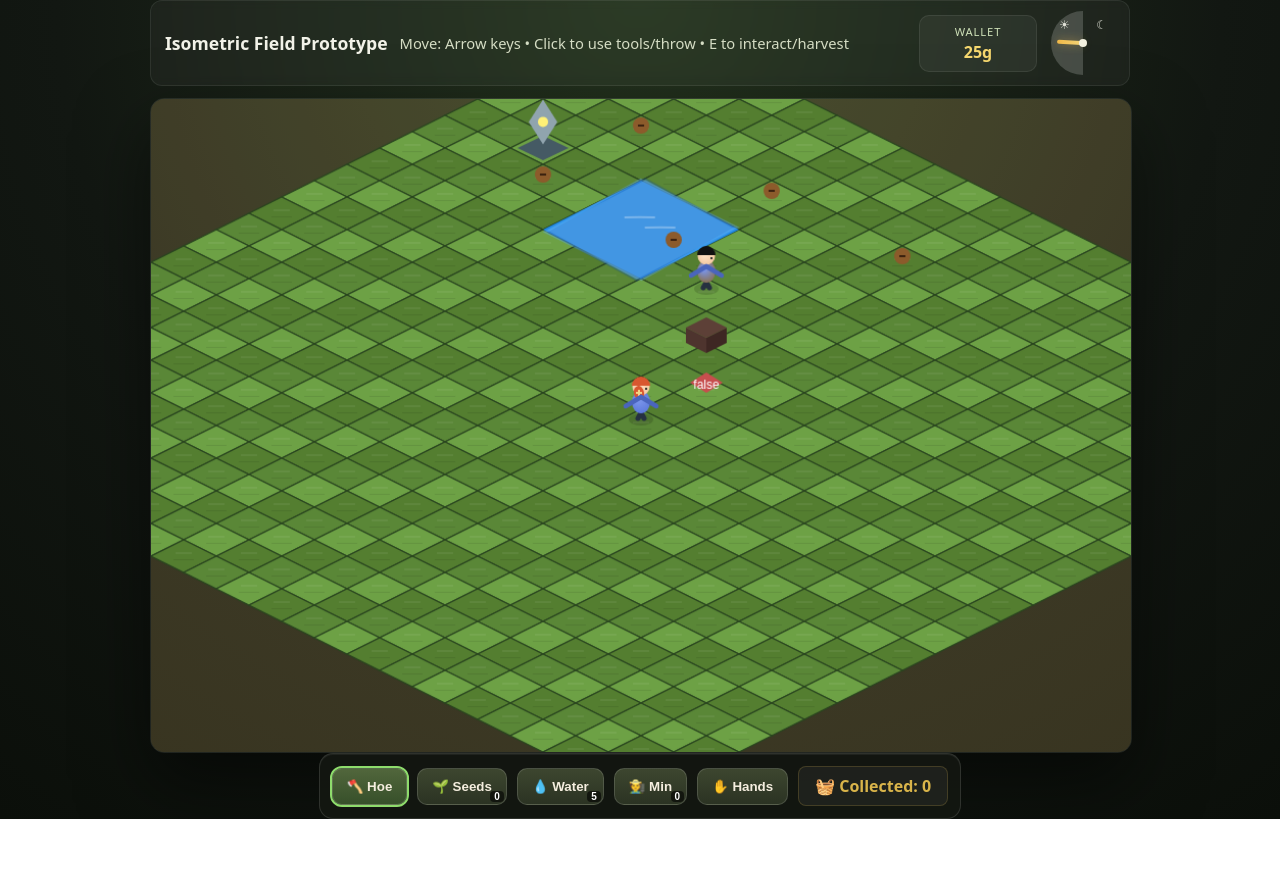
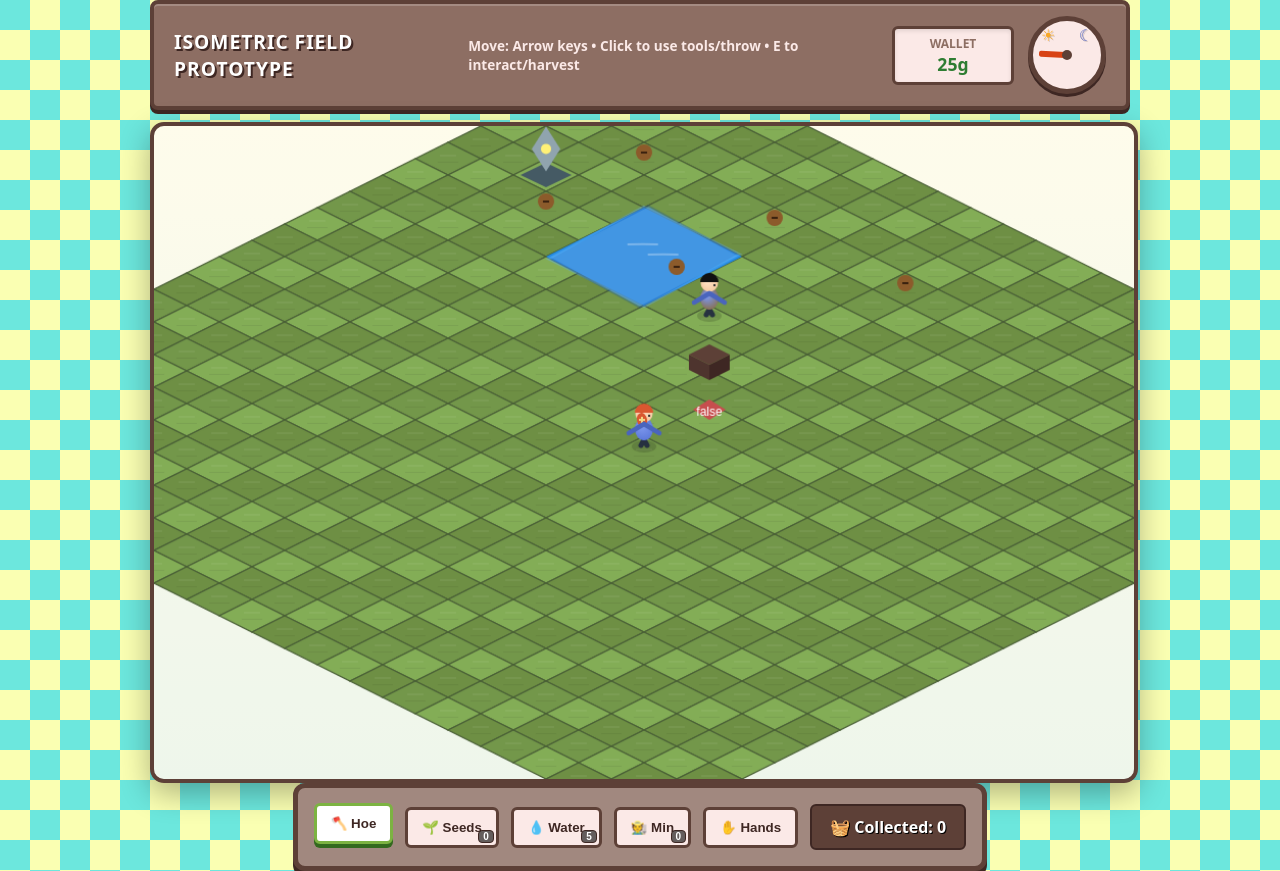
Before and after one commit to Beanminchild/TestGame, a website built with Vite: page workingIndex.html in a window 1280 px wide. Before the commit the page ends 819 px from the top, so only its background shows below. Built offline with nearby package versions, Linux system fonts and the light colour scheme.

Commit message:
Enhance day-night cycle tinting and improve HUD styles
- Updated the `getTimeTint` function to adjust color values for dawn, full day, dusk, and night.
- Implemented a tint overlay in the `drawScene` function to reflect the time of day on the world.
- Redesigned HUD elements with a wooden aesthetic, including background colors, borders, and shadows.
- Improved typography and spacing for HUD text elements for better readability.
- Enhanced canvas styling with a new gradient background and border adjustments.
- Refined inventory and tool slot styles to match the new theme, including hover effects and active states.
- Updated clock styles for a more polished appearance, including size adjustments and color changes.

```diff
--- a/src/render.js
+++ b/src/render.js
@@ -444,16 +444,20 @@ export function drawCursor(ctx, cursor, camera) {
 export function getTimeTint(progress) {
   const p = Math.min(1, Math.max(0, progress ?? 0));
 
-  if (p < 0.18) {
-    return { r: 255, g: 214, b: 130, a: 0.18 };
+  // Dawn (0% - 20%)
+  if (p < 0.2) {
+    return { r: 255, g: 240, b: 180, a: 0.15 };
   }
-  if (p < 0.45) {
-    return { r: 255, g: 172, b: 92, a: 0.12 };
+  // Full Day (20% - 60%) - Clear/No tint
+  if (p < 0.6) {
+    return { r: 255, g: 255, b: 255, a: 0 };
   }
-  if (p < 0.72) {
-    return { r: 130, g: 92, b: 160, a: 0.18 };
+  // Dusk (60% - 80%)
+  if (p < 0.8) {
+    return { r: 255, g: 130, b: 80, a: 0.4 };
   }
-  return { r: 42, g: 22, b: 74, a: 0.42 };
+  // Night (80% - 100%)
+  return { r: 40, g: 40, b: 120, a: 0.5 };
 }
 
 export function drawScene(ctx, canvas, character, spriteBank, camera, button, mins, cursor, world, shopkeeper, shopkeeperSpriteBank) {
@@ -483,6 +487,21 @@ export function drawScene(ctx, canvas, character, spriteBank, camera, button, mi
     drawPlantOverlay(ctx, tile, c, r, camera);
   }
 
+
+    // time cycle tint over world
+  //const tint = getTimeTint(world.dayProgress || 0);
+  if (tint.a > 0) {
+    ctx.save();
+    // 'multiply' makes the world look naturally darker/tinted
+    // 'source-over' (default) just adds a colored film
+    if (world.dayProgress > 0.6) {
+        ctx.globalCompositeOperation = 'multiply';
+    }
+    ctx.fillStyle = `rgba(${tint.r}, ${tint.g}, ${tint.b}, ${tint.a})`;
+    ctx.fillRect(0, 0, canvas.width, canvas.height);
+    ctx.restore();
+  }
+
   drawBox(ctx, world.box, camera);
   drawDominion(ctx, world.dominion, camera);
   drawWaterPond(ctx, world.pond, camera);
@@ -495,6 +514,9 @@ export function drawScene(ctx, canvas, character, spriteBank, camera, button, mi
     }
   }
 
+
+
   drawCursor(ctx, cursor, camera);
   drawCharacter(ctx, character, spriteBank, camera);
+
 }
--- a/style.css
+++ b/style.css
@@ -6,6 +6,15 @@ body {
     radial-gradient(circle at top, #24331e 0%, #121712 56%, #0b0f0a 100%);
   color: #f2f2e8;
   font-family: system-ui, sans-serif;
+  width: 100%;
+  height: 100%;
+  --color1: rgb(108, 231, 221);
+  --color2: rgb(250, 255, 178);
+  background-color: var(--color1);
+  background-image: linear-gradient(45deg, var(--color2) 25%, transparent 25%, transparent 75%, var(--color2) 75%, var(--color2)),
+                    linear-gradient(45deg, var(--color2) 25%, var(--color1) 25%, var(--color1) 75%, var(--color2) 75%, var(--color2));
+  background-size: 60px 60px;
+  background-position: 0 0, 30px 30px;
 }
 
 body {
@@ -19,28 +28,34 @@ body {
   gap: 12px;
 }
 
+/* --- HUD: Harvest Moon 64 Wooden Style --- */
 .hud {
   display: flex;
   align-items: center;
   justify-content: space-between;
   gap: 12px;
-  padding: 10px 14px;
-  background: rgba(255, 255, 255, 0.04);
-  border: 1px solid rgba(255, 255, 255, 0.08);
-  border-radius: 12px;
-  backdrop-filter: blur(4px);
+  padding: 12px 20px;
+  background: #8d6e63; /* Medium Wood */
+  border: 4px solid #5d4037; /* Dark Wood Frame */
+  border-radius: 8px;
+  box-shadow: 0 4px 0 #3e2723, inset 0 2px 0 rgba(255,255,255,0.2);
 }
 
 .hud h1 {
-  margin: 2;
-  font-size: 1.1rem;
-  font-weight: 700;
+  margin: 0;
+  font-size: 1.2rem;
+  font-weight: 900;
+  color: #fff;
+  text-shadow: 2px 2px 0 #3e2723;
+  text-transform: uppercase;
+  letter-spacing: 1px;
 }
 
 .hud p {
   margin: 0;
-  color: #d5ddc4;
-  font-size: 0.92rem;
+  color: #fbe9e7;
+  font-size: 0.85rem;
+  font-weight: 600;
 }
 
 canvas {
@@ -48,44 +63,51 @@ canvas {
   height: auto;
   display: block;
   border-radius: 14px;
-  border: 1px solid rgba(255, 255, 255, 0.08);
-  box-shadow: 0 30px 70px rgba(0, 0, 0, 0.5);
+  border: 4px solid #5d4037;
+  background: linear-gradient(180deg, rgba(254, 255, 255, 1.00), rgba(232, 247, 255, 1.00));
+  box-shadow: 0 10px 30px rgba(0,0,0,0.3);
 }
 
+/* --- Inventory & Tools: Carved Wooden Style --- */
 .inventory {
   display: flex;
   align-items: center;
-  gap: 10px;
-  padding: 12px;
-  background: rgba(20, 24, 18, 0.86);
-  border: 1px solid rgba(255, 255, 255, 0.12);
-  border-radius: 14px;
-  box-shadow: inset 0 1px 0 rgba(255,255,255,0.06);
+  gap: 12px;
+  padding: 16px;
+  background: #a1887f; /* Lighter wood board */
+  border: 5px solid #5d4037;
+  border-radius: 12px;
+  box-shadow: 0 6px 0 #3e2723;
 }
 
 .tool-slot {
-  border: 1px solid rgba(255,255,255,0.14);
-  background: linear-gradient(180deg, #3d462f, #2b3323);
-  color: #f5eedf;
+  border: 3px solid #5d4037;
+  background: #fbe9e7; /* Parchment/Paper color */
+  color: #3e2723;
   padding: 10px 14px;
-  border-radius: 10px;
+  border-radius: 6px;
   cursor: pointer;
-  font-weight: 600;
+  font-weight: 800;
+  transition: transform 0.1s;
 }
 
 .tool-slot.active {
-  outline: 2px solid #8edc6c;
-  background: linear-gradient(180deg, #51663c, #37502a);
+  outline: none;
+  background: #fff;
+  border-color: #7cb342;
+  transform: translateY(-4px);
+  box-shadow: 0 4px 0 #33691e;
 }
 
 .crop-counter {
   margin-left: auto;
-  padding: 8px 16px;
-  background: rgba(255, 255, 255, 0.05);
-  border-radius: 8px;
-  font-weight: 700;
-  color: #d9b44a;
-  border: 1px solid rgba(217, 180, 74, 0.2);
+  padding: 10px 18px;
+  background: #5d4037;
+  border-radius: 6px;
+  font-weight: 800;
+  color: #fff;
+  border: 2px solid #3e2723;
+  text-shadow: 1px 1px 0 #000;
 }
 
 .tool-slot { position: relative; }
@@ -93,24 +115,21 @@ canvas {
   position: absolute;
   bottom: 2px;
   right: 2px;
-  background: rgba(0,0,0,0.6);
+  background: #5d4037;
+  color: white;
+  padding: 0 4px;
+  border-radius: 3px;
+  font-size: 11px;
+  border: 1px solid #3e2723;
+}
+
+.min-count {
+  background: #c62828;
   color: white;
   padding: 0 4px;
   border-radius: 4px;
   font-size: 10px;
 }
-.min-count {
-  /* position: absolute;
-  top: 2px;
-  right: 2px; */
-  background: rgba(255,0,0,0.6);
-  color: white;
-  padding: 0 4px;
-  border-radius: 4px;
-  font-size: 10px;
-}
-
-
 
 .hud-right {
   display: flex;
@@ -119,27 +138,30 @@ canvas {
   margin-left: auto;
 }
 
+/* --- Wallet: Parchment Box --- */
 .wallet-box {
   min-width: 92px;
-  padding: 8px 12px;
-  border-radius: 10px;
-  background: rgba(255,255,255,0.05);
-  border: 1px solid rgba(255,255,255,0.08);
+  padding: 6px 12px;
+  border-radius: 6px;
+  background: #fbe9e7;
+  border: 3px solid #5d4037;
   display: grid;
-  gap: 2px;
+  gap: 0px;
   text-align: center;
+  box-shadow: inset 0 2px 4px rgba(0,0,0,0.1);
 }
 
 .wallet-label {
-  font-size: 0.7rem;
-  letter-spacing: 0.08em;
+  font-size: 0.75rem;
+  font-weight: 900;
   text-transform: uppercase;
-  color: #cfe1b9;
+  color: #8d6e63;
 }
 
 #wallet-amount {
-  font-weight: 800;
-  color: #f5d76e;
+  font-weight: 900;
+  color: #2e7d32;
+  font-size: 1.1rem;
 }
 
 .clock-box {
@@ -148,63 +170,57 @@ canvas {
   justify-content: center;
 }
 
-
-
+/* --- Clock: Classic Console Style --- */
 .clock-sun,
 .clock-moon {
   position: absolute;
-  top: 8px;
-  font-size: 12px;
+  top: 6px;
+  font-size: 16px;
   line-height: 1;
-  opacity: 0.9;
+  opacity: 1;
+  z-index: 5;
+  text-shadow: 1px 1px 0 rgba(0,0,0,0.2);
 }
 
-.clock-sun {
-  left: 8px;
-}
-
-.clock-moon {
-  right: 8px;
-}
+.clock-sun { left: 8px; color: #f9a825; }
+.clock-moon { right: 8px; color: #5c6bc0; }
 
 .clock-face {
   position: relative;
-  width: 64px;
-  height: 64px;
+  width: 68px;
+  height: 68px;
   border-radius: 50%;
-  background:
-    conic-gradient(
-      from 180deg,
-      rgba(255,255,255,0.18) 0deg 180deg,
-      transparent 180deg 360deg
-    );
+  background: #fbe9e7; /* Paper center */
+  border: 5px solid #5d4037; /* Wooden frame */
   overflow: hidden;
+  box-shadow: 0 3px 0 #3e2723;
 }
 
 .clock-hand {
   position: absolute;
   left: 50%;
   top: 50%;
-  width: 26px;
-  height: 4px;
-  border-radius: 999px;
-  background: linear-gradient(90deg, #f4d57b, #f0b847);
+  width: 28px;
+  height: 6px;
+  border-radius: 2px;
+  background: #d84315; /* Red indicator */
   transform-origin: 0% 50%;
   transform: translate(0, -50%) rotate(180deg);
-  box-shadow: 0 0 10px rgba(240, 184, 71, 0.45);
 }
 
 .clock-center {
   position: absolute;
   left: 50%;
   top: 50%;
-  width: 8px;
-  height: 8px;
+  width: 10px;
+  height: 10px;
   border-radius: 50%;
-  background: #f2f0df;
+  background: #5d4037;
   transform: translate(-50%, -50%);
+  z-index: 10;
 }
 
+/* --- Shop & Results (Unchanged styles) --- */
 .shop-overlay {
   position: fixed;
   inset: 0;
@@ -267,8 +283,6 @@ canvas {
   transform: translateX(-50%);
   box-shadow: inset 0 -4px 0 rgba(255,255,255,0.04);
 }
-
-
 
 .shop-title-wrap {
   display: flex;
```
Also changed, not shown: index.html (+2 -2 lines).
